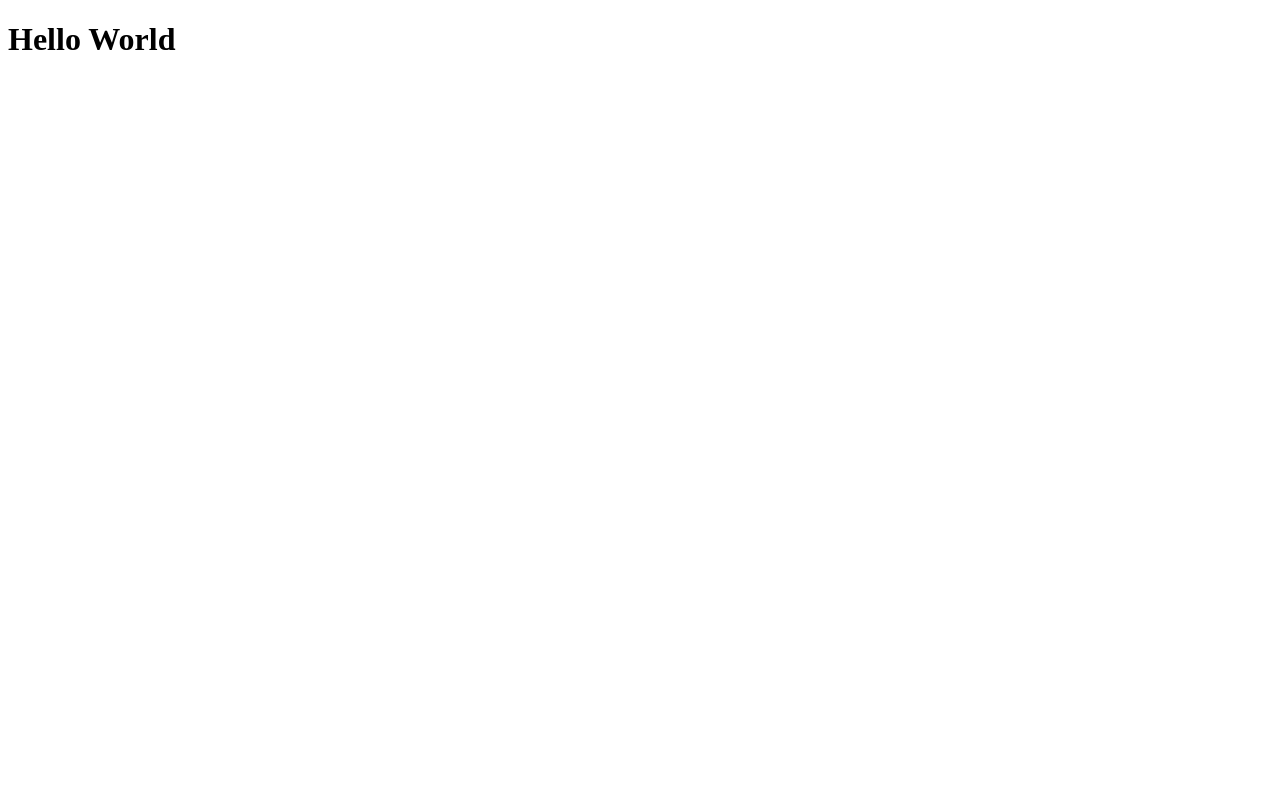
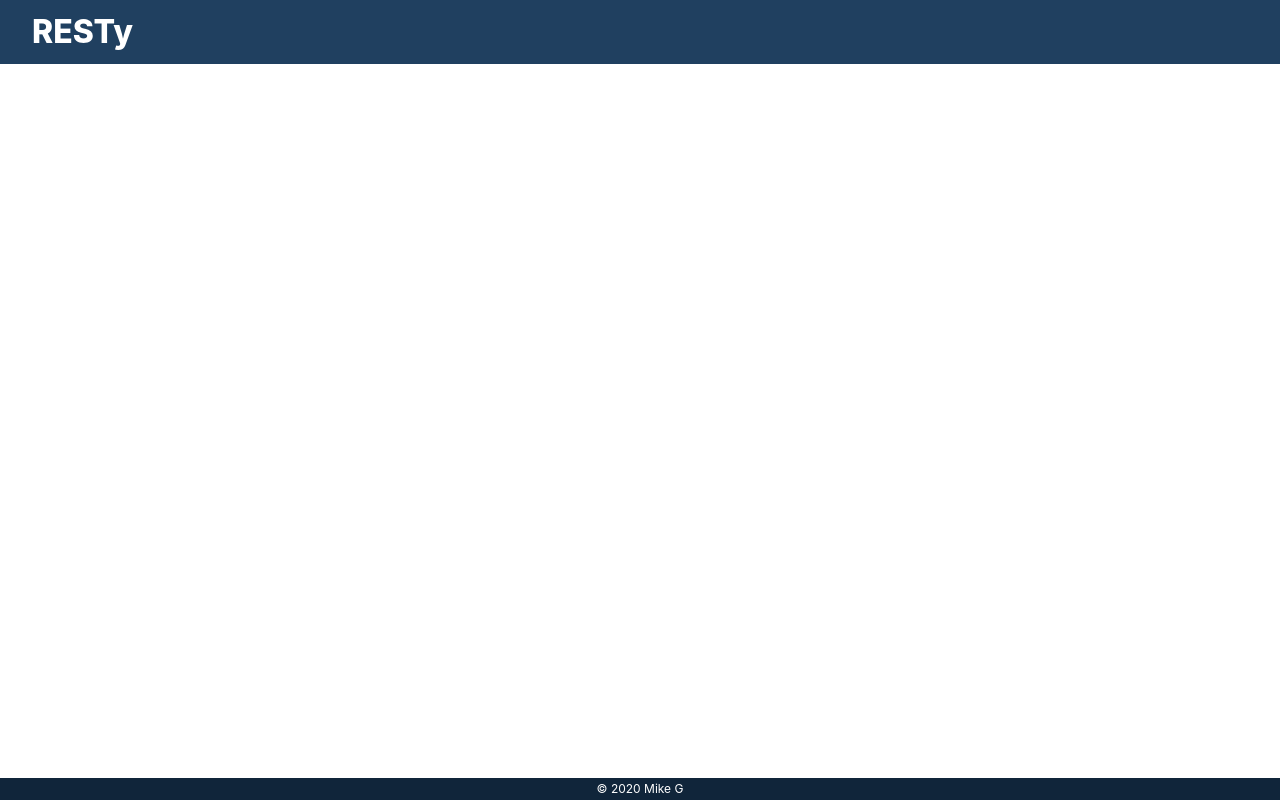
Before and after one commit to TravelFiend/RESTy, a React app: page / in a window 1280 px wide. Built offline with nearby package versions, Linux system fonts and the light colour scheme.

Commit message:
header and footer added and styled

```diff
--- /dev/null
+++ b/src/components/App.css
@@ -0,0 +1,24 @@
+.Header {
+    background: #204060;
+    color: white;
+    padding: 16px 32px;
+    display: flex;
+    align-items: center;
+    font-size: 32px;
+    font-weight: 800;
+
+    h1 {
+        font-size: 2em;
+    }
+}
+
+.Footer {
+    background: #10253a;
+    color: white;
+    width: 100vw;
+    position: fixed;
+    padding: 5px;
+    bottom: 0;
+    text-align: center;
+    font-size: 12px;
+}
--- a/src/components/App.js
+++ b/src/components/App.js
@@ -1,5 +1,12 @@
 import React from 'react';
+import Header from './Header';
+import Footer from './Footer';
 
 export default function App() {
-  return <h1>Hello World</h1>;
+  return (
+    <>
+      <Header />
+      <Footer />
+    </>
+  );
 }
--- /dev/null
+++ b/src/components/Footer.js
@@ -0,0 +1,12 @@
+import React from 'react';
+import styles from './App.css';
+
+const Footer = () => {
+  return (
+    <footer className={styles.Footer}>
+      <p>&copy; 2020 Mike G</p>
+    </footer>
+  );
+};
+
+export default Footer;
--- /dev/null
+++ b/src/components/Header.js
@@ -0,0 +1,12 @@
+import React from 'react';
+import styles from './App.css';
+
+const Header = () => {
+  return (
+    <header className={styles.Header}>
+      <p>RESTy</p>
+    </header>
+  );
+};
+
+export default Header;
--- /dev/null
+++ b/src/index.css
@@ -0,0 +1,56 @@
+/* http://meyerweb.com/eric/tools/css/reset/
+   v2.0 | 20110126
+   License: none (public domain)
+*/
+
+html, body, div, span, applet, object, iframe,
+h1, h2, h3, h4, h5, h6, p, blockquote, pre,
+a, abbr, acronym, address, big, cite, code,
+del, dfn, em, img, ins, kbd, q, s, samp,
+small, strike, strong, sub, sup, tt, var,
+b, u, i, center,
+dl, dt, dd, ol, ul, li,
+fieldset, form, label, legend,
+table, caption, tbody, tfoot, thead, tr, th, td,
+article, aside, canvas, details, embed,
+figure, figcaption, footer, header, hgroup,
+menu, nav, output, ruby, section, summary,
+time, mark, audio, video {
+	margin: 0;
+	padding: 0;
+	border: 0;
+	font-size: 100%;
+	font: inherit;
+	vertical-align: baseline;
+}
+/* HTML5 display-role reset for older browsers */
+article, aside, details, figcaption, figure,
+footer, header, hgroup, menu, nav, section {
+	display: block;
+}
+body {
+	line-height: 1;
+}
+ol, ul {
+	list-style: none;
+}
+blockquote, q {
+	quotes: none;
+}
+blockquote:before, blockquote:after,
+q:before, q:after {
+	content: '';
+	content: none;
+}
+table {
+	border-collapse: collapse;
+	border-spacing: 0;
+}
+
+* {
+	box-sizing: border-box;
+}
+
+html {
+    font: 100%/1.625 -apple-system,'BlinkMacSystemFont','Segoe UI','Roboto','Helvetica','Arial',sans-serif,'Apple Color Emoji','Segoe UI Emoji','Segoe UI Symbol';
+}
--- a/src/index.js
+++ b/src/index.js
@@ -1,6 +1,7 @@
 import React from 'react';
 import { render } from 'react-dom';
 import App from './components/App';
+import './index.css';
 
 render(
   <App />,
```
Also changed, not shown: src/components/response/Response.js (added, +8 -0 lines).
